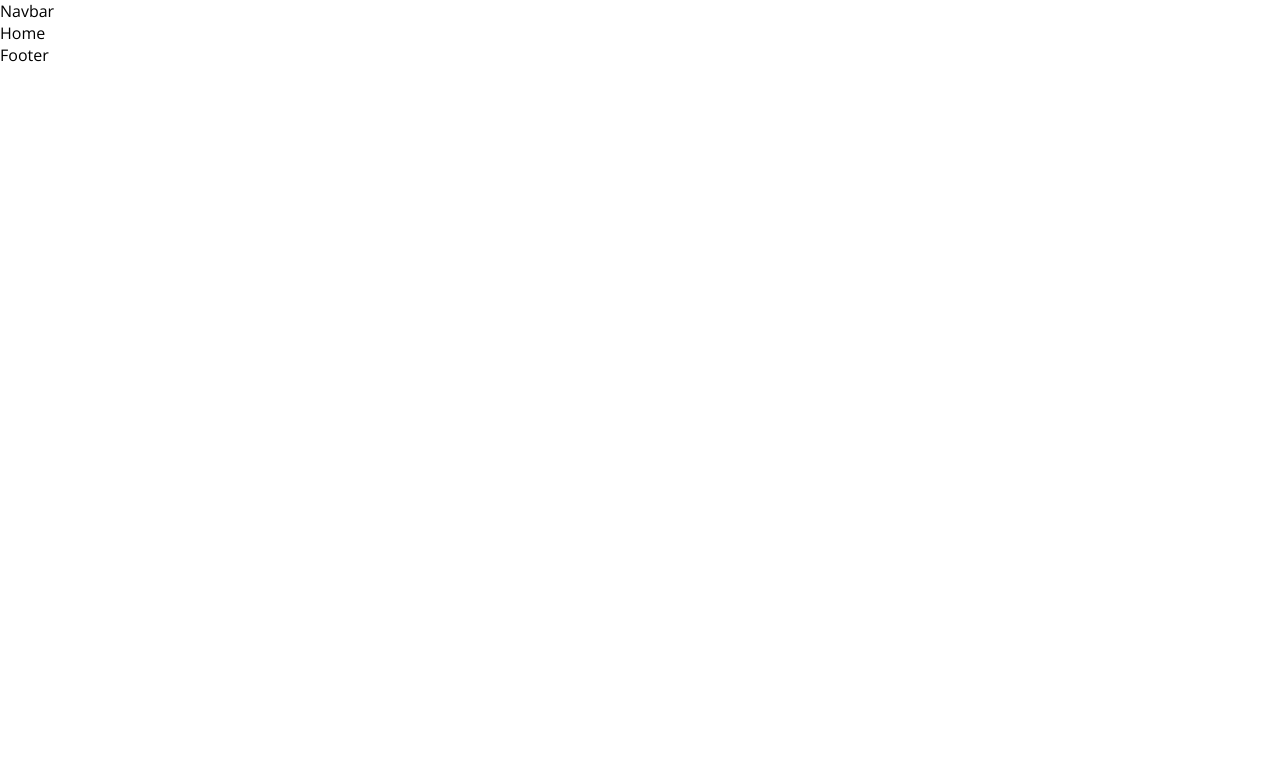
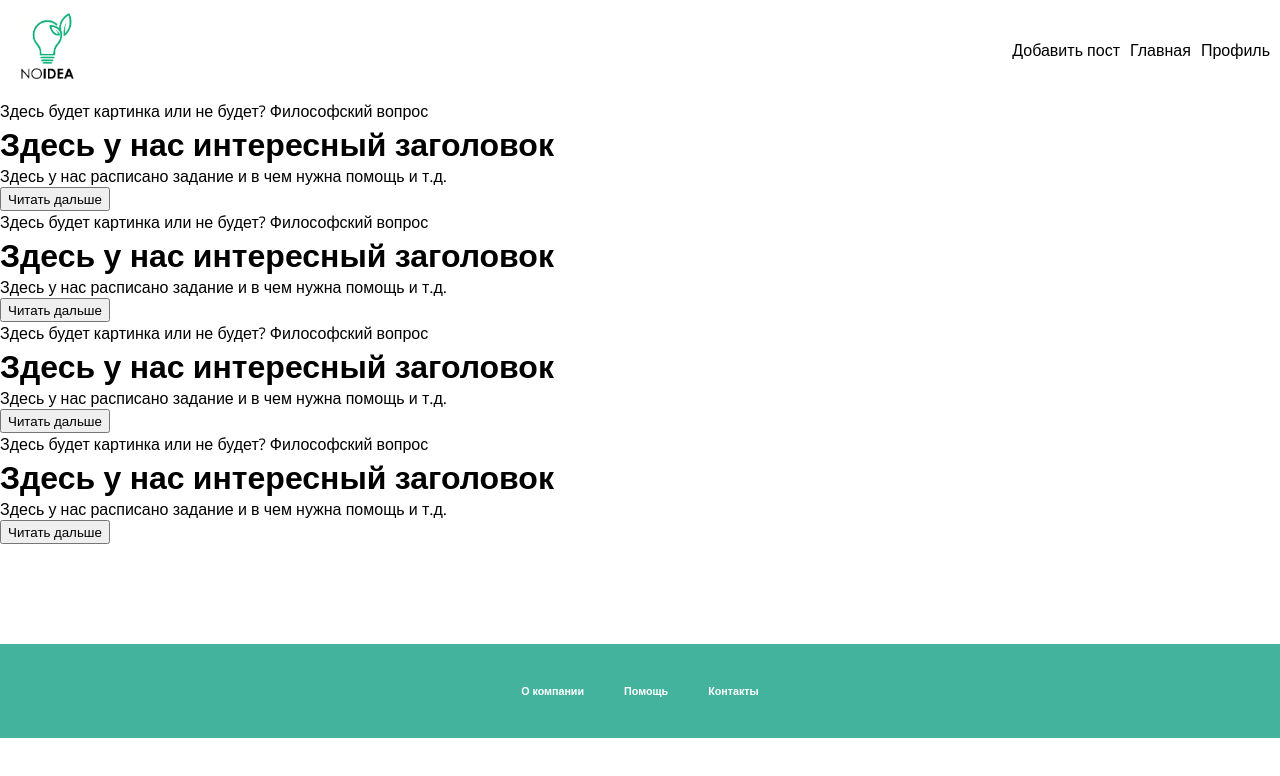
Before and after one commit to MagomedovMagomed/NoIdea, a React (Create React App) app in the folder client/: page / in a window 1280 px wide. Shown: the top 776 px of the page. Built offline with nearby package versions, Linux system fonts and the light colour scheme.

Commit message:
i want sleep

```diff
--- a/client/package.json
+++ b/client/package.json
@@ -10,6 +10,7 @@
     "react-dom": "^18.0.0",
     "react-router-dom": "^6.7.0",
     "react-scripts": "5.0.1",
+    "sass": "^1.57.1",
     "web-vitals": "^2.1.4"
   },
   "scripts": {
--- a/client/src/App.js
+++ b/client/src/App.js
@@ -2,6 +2,7 @@ import{
   createBrowserRouter,
   RouterProvider,
   Router,
+  Outlet,
 } from "react-router-dom";
 import Login from "./pages/Login";
 import Register from "./pages/Register";
@@ -10,12 +11,13 @@ import Footer from "./component/Footer";
 import Navbar from "./component/Navbar";
 import Write from "./pages/Write";
 import Single from "./pages/Single";
+import "./style.scss";
 
 const Layout = () => {
   return(
     <>
       <Navbar />
-      <Home />
+      <Outlet />
       <Footer />
     </>
   );
@@ -31,7 +33,7 @@ const router = createBrowserRouter([
         element: <Home/>
       },
       {
-        path: "/single",
+        path: "/post/:id",
         element: <Single/>
       },
       {
@@ -53,8 +55,10 @@ const router = createBrowserRouter([
 
 function App() {
   return (
-    <div>
-      <RouterProvider router={router}/>
+    <div className="app">
+      <div className="container">
+        <RouterProvider router={router}/>
+      </div>
     </div>
   );
 }
--- a/client/src/component/Footer.jsx
+++ b/client/src/component/Footer.jsx
@@ -1,9 +1,20 @@
 import React from "react";
+import { Link } from "react-router-dom";
 
 const Footer = () => {
     return(
-        <div>Footer</div>
-    )
-}
+        <footer>
+            <Link className="link" >
+                <h6>О компании</h6>
+            </Link>
+            <Link className="link">
+                <h6>Помощь</h6>
+            </Link>
+            <Link className="link">
+                <h6>Контакты</h6>
+            </Link>
+        </footer>
+    );
+};
 
-export default Footer
+export default Footer;
--- a/client/src/component/Navbar.jsx
+++ b/client/src/component/Navbar.jsx
@@ -1,8 +1,28 @@
 import React from "react";
+import { Link } from "react-router-dom";
+import Logo from "../Image/Logo.png"
 
 const Navbar = () => {
     return(
-        <div>Navbar</div>
+        <div className="navbar">
+            <div className="container">
+                <div className="logo">
+                    <img src={Logo}></img>
+                </div>
+                <div className="links">
+                    <span className="write">
+                        <Link className="link" to="/write">Добавить пост</Link>
+                    </span>
+                    <Link className="link" to="/?cat=home">
+                        <h6>Главная</h6>
+                    </Link>
+                    <Link className="link" to="">
+                        <h6>Профиль</h6>
+                    </Link>
+
+                </div>
+            </div>
+        </div>
     )
 }
 
--- a/client/src/pages/Home.jsx
+++ b/client/src/pages/Home.jsx
@@ -1,8 +1,54 @@
 import React from "react";
+import { Link } from "react-router-dom";
 
 const Home = () => {
+
+    const posts = [
+        {
+            id:1,
+            title: "Здесь у нас интересный заголовок",
+            desc: "Здесь у нас расписано задание и в чем нужна помощь и т.д.",
+            img: "Здесь будет картинка или не будет? Философский вопрос",
+        },
+        {
+            id:2,
+            title: "Здесь у нас интересный заголовок",
+            desc: "Здесь у нас расписано задание и в чем нужна помощь и т.д.",
+            img: "Здесь будет картинка или не будет? Философский вопрос",
+        },
+        {
+            id:3,
+            title: "Здесь у нас интересный заголовок",
+            desc: "Здесь у нас расписано задание и в чем нужна помощь и т.д.",
+            img: "Здесь будет картинка или не будет? Философский вопрос",
+        },
+        {
+            id:4,
+            title: "Здесь у нас интересный заголовок",
+            desc: "Здесь у нас расписано задание и в чем нужна помощь и т.д.",
+            img: "Здесь будет картинка или не будет? Философский вопрос",
+        },
+    ]
+
     return(
-        <div>Home</div>
+        <div className="home">
+            <div className="posts">
+                {posts.map(post=>(
+                    <div className="post" key={post.id}>
+                        <div className="content">
+                            <p>{post.img}</p>
+                        </div>
+                        <div className="content">
+                            <Link className="link" to={'/post/${post.id}'}>
+                                <h1>{post.title}</h1>
+                            </Link>
+                            <p>{post.desc}</p>
+                            <button>Читать дальше</button>
+                        </div>
+                    </div>
+                ))}
+            </div>
+        </div>
     )
 }
 
--- a/client/src/pages/Login.jsx
+++ b/client/src/pages/Login.jsx
@@ -1,8 +1,19 @@
 import React from "react";
+import { Link } from "react-router-dom";
 
 const Login = () => {
     return(
-        <div>Login</div>
+        <div className="auth">
+            <h1>Login</h1>
+            <form>
+                <input required type="text" placeholder="username"/>
+                <input required type="password" placeholder="password"/>
+                <button>Login</button>
+                <p>This is Error</p>
+                <span>У вас нет аккаунта? <Link to="/register">Register</Link>
+                </span>
+            </form>
+        </div>
     )
 }
 
--- a/client/src/pages/Register.jsx
+++ b/client/src/pages/Register.jsx
@@ -1,8 +1,20 @@
 import React from "react";
+import { Link } from "react-router-dom";
 
 const Register = () => {
     return(
-        <div>Register</div>
+        <div className="auth">
+            <h1>Register</h1>
+            <form>
+                <input required type="text" placeholder="username"/>
+                <input required type="text" placeholder="email"/>
+                <input required type="password" placeholder="password"/>
+                <button>Register</button>
+                <p>This is Error</p>
+                <span><Link to="/login">Вернуться на страницу входа в систему</Link>
+                </span>
+            </form>
+        </div>
     )
 }
 
--- /dev/null
+++ b/client/src/style.scss
@@ -0,0 +1,124 @@
+$Color : #3B3C3D;
+
+.app{
+    //display: flex;
+    //justify-content: center;
+
+    .container{
+        width: 1024;
+
+        .link{
+            text-decoration: none;
+            color: inherit;
+        }
+
+        //Login and Register
+        .auth{
+            display: flex;
+            flex-direction: column;
+            align-items: center;
+            justify-content: center;
+            height: 100vh;
+            background-color: $Color;
+
+            h1{
+                font-size: 20px;
+                color: white;
+                margin-bottom: 20px;
+            }
+
+            form{
+                display: flex;
+                flex-direction: column;
+                padding: 20px;
+                width: 200px;
+                gap: 20px;
+                background-color: white;
+
+                input{
+                    padding: 10px;
+                    border: none;
+                    border-bottom: 1px solid #44B39D;
+                }
+
+                button{
+                    padding: 10px;
+                    border: none;
+                    background-color: #44B39D;
+                    color: white;
+                    cursor: pointer;
+                }
+            }
+
+            span{
+                font-size: 12px;
+                text-align: center;
+            }
+
+            p{
+                font-size: 12px;
+                color: red;
+                text-align: center;
+            }
+        }
+
+        //Navbar
+        .navbar{
+            .container{
+                display: flex;
+                justify-content: space-between;
+                align-items: center;
+                padding: 10px 10px;
+                //background-color: ;
+                .logo{
+                    img{
+                        width: 75px;
+                    }
+                }
+                .links{
+                    display: flex;
+                    align-items: center;
+                    gap: 10px;
+
+
+                    h6{
+                        font-size: 16px;
+                        font-weight: 300;
+
+                        &:hover{
+                            width: 22;
+                            color: #44B39D;
+                        }
+                    }
+                }
+
+                .write{
+                    .links{
+                        display: flex;
+                        align-items: center;
+                        gap: 10px;
+                    }
+                    &:hover{
+                        width: 22;
+                        color: #44B39D;
+                    }
+                }
+            }
+        }
+
+
+        //Footer
+        footer{
+            background-color:#44B39D;
+            margin-top: 100px;
+            padding: 20px;
+            display: flex;
+            align-items: center;
+            justify-content: center;
+            .link{
+                padding: 20px;
+                color: white;
+            }
+        }
+    }
+}
```
Also changed, not shown: client/src/Image/Logo.png (added), 1 other file (tests, documents, lock files or other folders).
